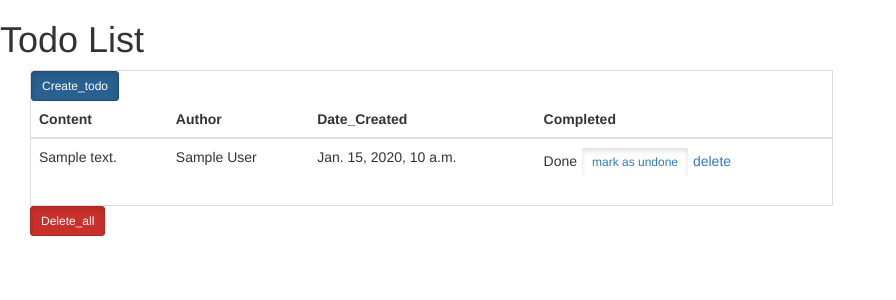
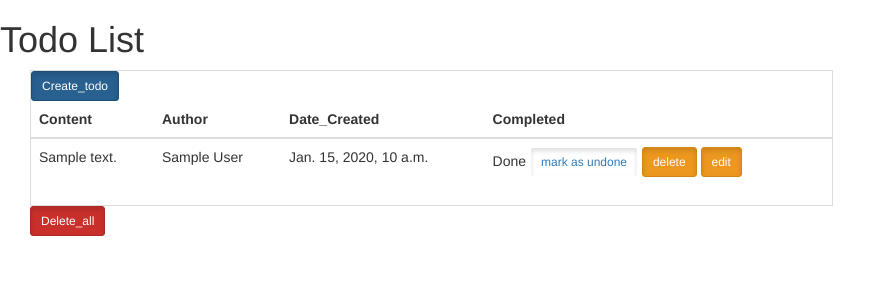
Before and after one commit to Prince-linux/todo, a Django app: page /list/ in a window 1280 px wide. Shown: the top 300 px of the page, without its empty margins (0-896 px from the left). Run offline with Django 3.2, Linux system fonts and the light colour scheme; tables that the repository leaves empty hold one stand-in row (values such as "Sample post"); parts of the project's set-up code (start-up, migrations or seed data) failed here and were passed over; some libraries are stand-ins or nearby versions.

Commit message:
Prince: Edited template and added a link  to edit and update todo

```diff
--- a/todo/templates/todo/lists.html
+++ b/todo/templates/todo/lists.html
@@ -32,14 +32,19 @@
                 <td class="col-3"> {{ item.date_created }}</td>
                 <td class="col-3">
                     {% if item.completed %}
-                    Done <a href="/mark/{{item.id}}/undone" class="btn btn-dark btn-sm active" role="button"
+                    Done <a href="/mark/{{item.id}}/undone/" class="btn btn-dark btn-sm active" role="button"
                               aria-pressed="true">mark as undone</a>
-                    <a href="/delete{{item.id}}/">delete</a>
+                    <a href="/delete/{{item.id}}/" class="btn btn-warning btn-sm active" role="button"
+                       aria-pressed="true">delete</a>
+                    <a href="/edit/{{item.id}}/" class="btn btn-warning btn-sm active" role="button"
+                       aria-pressed="true">edit</a>
                     {% else %}
                     Undone <a href="/mark/{{ item.id }}/done/" class="btn btn-success btn-sm active" role="button"
                                 aria-pressed="true">mark as done</a>
-                    <a href="/delete{{item.id}}/" class="btn btn-warning btn-sm active" role="button"
+                    <a href="/delete/{{item.id}}/" class="btn btn-warning btn-sm active" role="button"
                        aria-pressed="true">delete</a>
+                    <a href="/edit/{{item.id}}/" class="btn btn-warning btn-sm active" role="button"
+                       aria-pressed="true">edit</a>
                     {% endif %}
                 </td>
             </tr>
```
